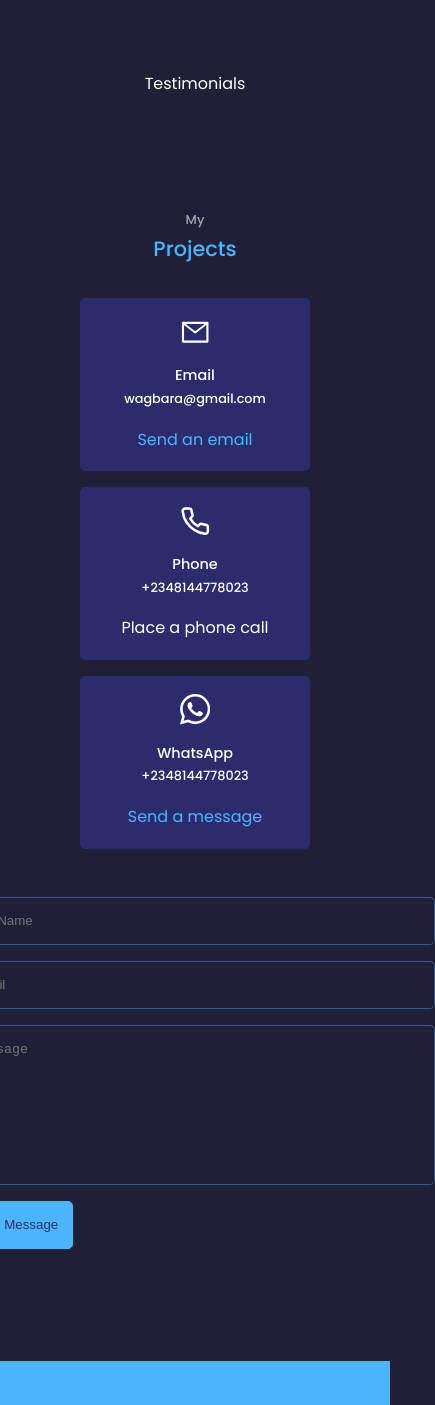
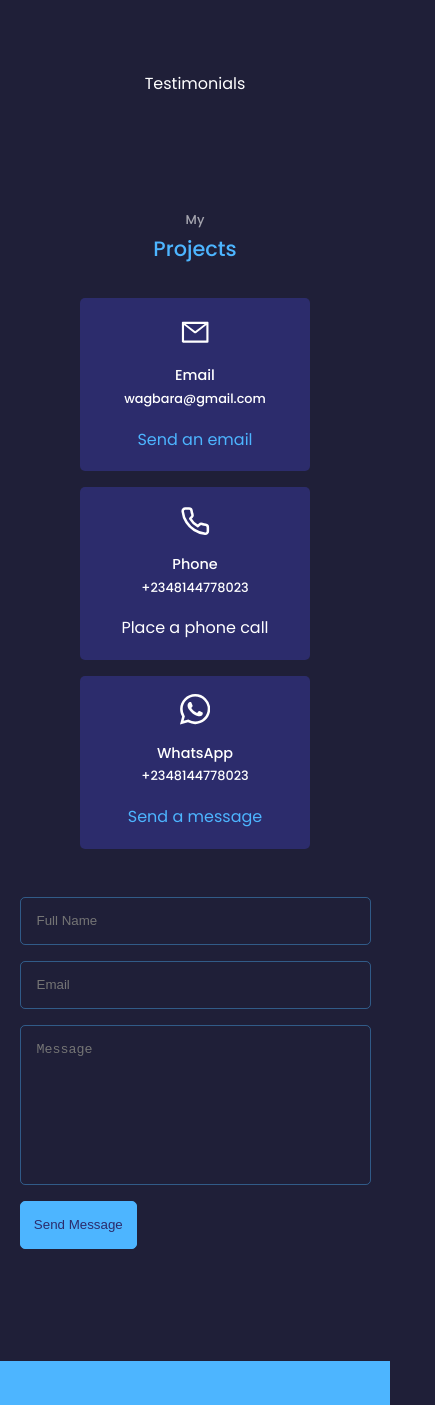
Before and after one commit to franklinwagbara/Portfolio, a React (Create React App) app: page / in a window 390 px wide. Shown: the part 9671-11076 px from the top of the page, 435 px wide, since content can reach past the window. Built offline with nearby package versions, Linux system fonts and the light colour scheme.

Commit message:
modified contact.scss

```diff
--- a/src/components/contact/Contact.scss
+++ b/src/components/contact/Contact.scss
@@ -106,11 +106,11 @@
 
   form {
     margin: 0 auto;
-    width: 100%;
+    width: 100% !important;
 
     & input,
     textarea {
-      width: 100%;
+      width: 90vw !important;
     }
   }
 }
```
